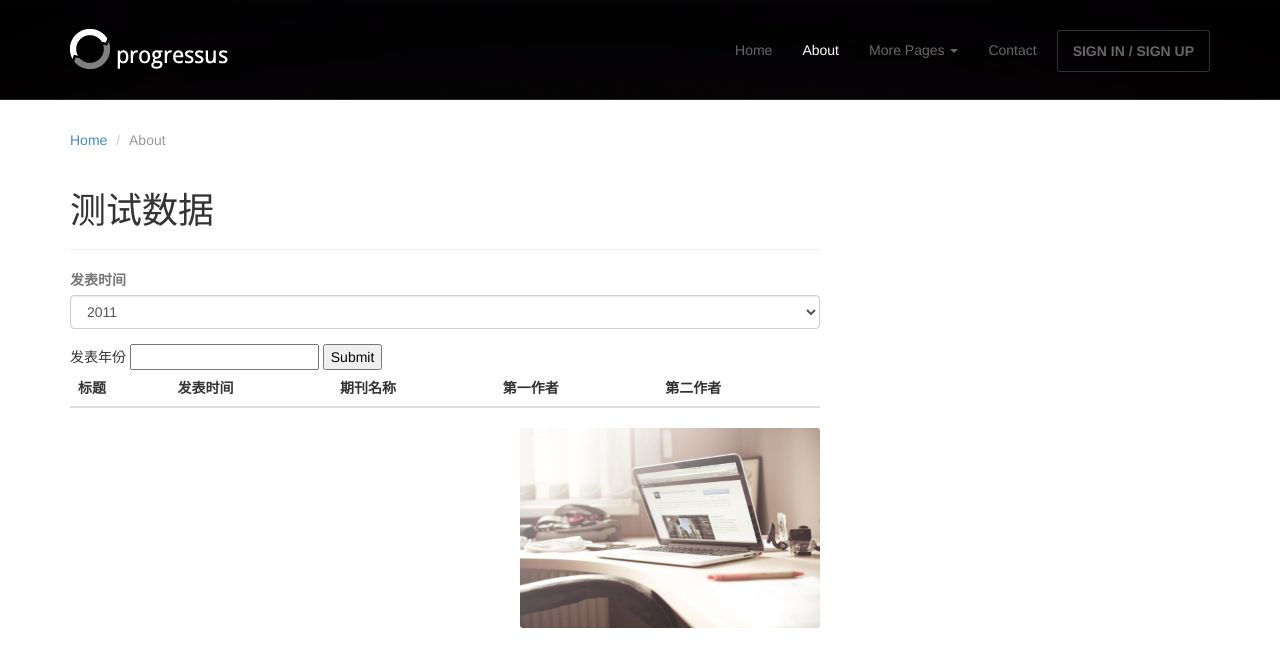
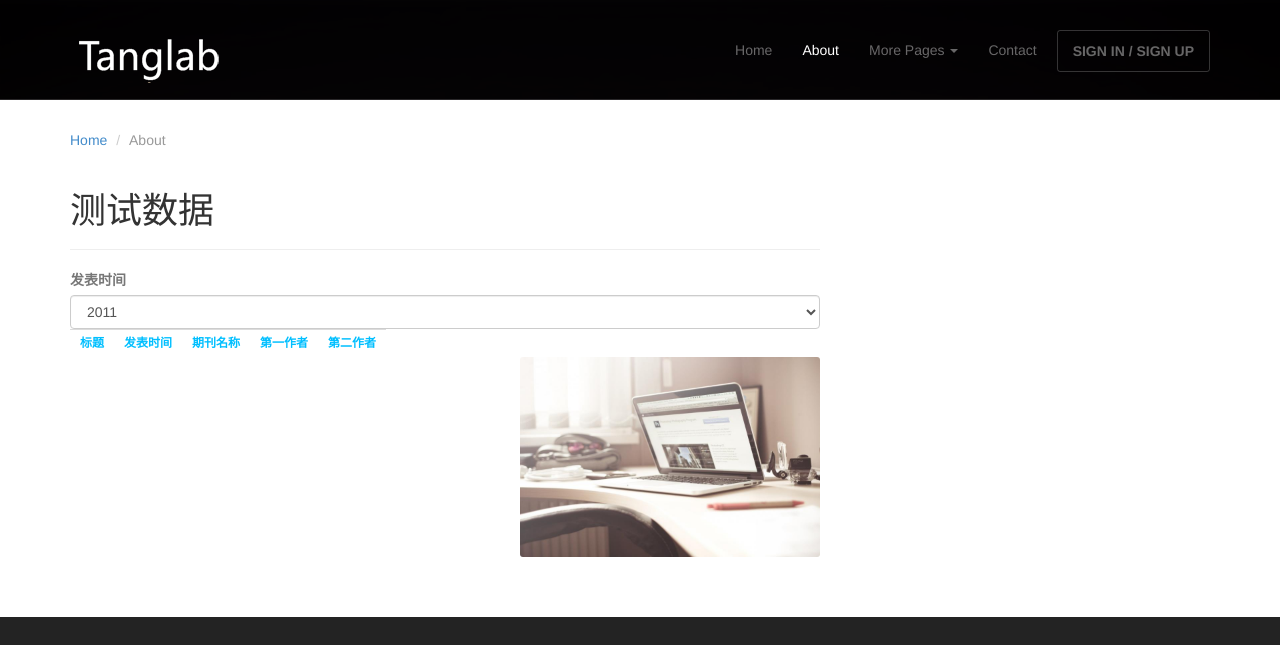
Before and after one commit to SkyFishT/mongoPro-1, a Django app: page /tanglab/about in a window 1280 px wide. Shown: the top 645 px of the page. Run offline with Django 3.2, Linux system fonts and the light colour scheme; data that the repository does not hold is empty; parts of the project's set-up code (start-up, migrations or seed data) failed here and were passed over; some libraries are stand-ins or nearby versions.

Commit message:
changed select & style of list

```diff
--- a/labs/templates/labs/about.html
+++ b/labs/templates/labs/about.html
@@ -21,9 +21,36 @@
 
     <!-- HTML5 shim and Respond.js IE8 support of HTML5 elements and media queries -->
     <!--[if lt IE 9]>
+    <script src="{% static 'assets/js/jquery1.5.js' %}"></script>
 	<script src="{% static 'assets/js/html5shiv.js' %}"></script>
 	<script src="{% static 'assets/js/respond.min.js' %}"></script>
 	<![endif]-->
+    <!--表单js和样式-->
+
+    <style type="text/css">
+/* Border styles */
+#table-1 thead, #table-1 tr {
+border-top-width: 1px;
+border-top-style: solid;
+border-top-color: rgb(220,220,220);
+}
+/* Padding and font style */
+#table-1 td, #table-1 th {
+padding: 5px 10px;
+font-size: 12px;
+font-family: Verdana;
+color: rgb(0,191,255);
+}
+
+/* Alternating background colors */
+#table-1 tr:nth-child(even) {
+background: rgb(220,220,220)
+}
+#table-1 tr:nth-child(odd) {
+background: #FFF
+}
+</style>
+
 </head>
 
 <body>
@@ -34,7 +61,7 @@
             <!-- Button for smallest screens -->
             <button type="button" class="navbar-toggle" data-toggle="collapse" data-target=".navbar-collapse"><span
                     class="icon-bar"></span> <span class="icon-bar"></span> <span class="icon-bar"></span></button>
-            <a class="navbar-brand" href="index.html"><img src="{% static 'assets/images/logo.png' %}"
+            <a class="navbar-brand" href="{% url 'labs:index' %}"><img src="{% static 'assets/images/logo.png' %}"
                                                            alt="Progressus HTML5 template"></a>
         </div>
         <div class="navbar-collapse collapse">
@@ -81,11 +108,10 @@
                     {% endfor %}
                 </ul>
             {% endif %}
-            <form role="form" action="" method="get">
+            <form role="form" action="" method="get" id="myform">
                 {% csrf_token %}
-                <div class="form-group">
                 <label for="name">发表时间</label>
-                    <select class="form-control">
+                <select class="form-control" name="year" value="" onchange="submitForm()">
                     <option value="2011">2011</option>
                     <option value="2012">2012</option>
                     <option value="2013">2013</option>
@@ -94,13 +120,15 @@
                     <option value="2016">2016</option>
                     <option value="2017">2017</option>
                 </select>
-                </div>
-                <lable>发表年份
-                    <input type="text" name="year" value="">
-                </lable>
-                <input type="submit" name="提交">
             </form>
-            <table class="table" aling=center>
+            <script>
+                function submitForm() {
+                    //获取form表单对象
+                    var form = document.getElementById("myform");
+                    form.submit();//form表单提交
+                }
+            </script>
+            <table aling=center id="table-1">
                 <caption></caption>
                 <thead>
                 <tr>
--- a/labs/templates/labs/index.html
+++ b/labs/templates/labs/index.html
@@ -33,7 +33,7 @@
 			<div class="navbar-header">
 				<!-- Button for smallest screens -->
 				<button type="button" class="navbar-toggle" data-toggle="collapse" data-target=".navbar-collapse"><span class="icon-bar"></span> <span class="icon-bar"></span> <span class="icon-bar"></span> </button>
-				<a class="navbar-brand" href="index.html"><img src="{% static 'assets/images/logo.png' %}" alt="Progressus HTML5 template"></a>
+				<a class="navbar-brand" href="{% url 'labs:index' %}"><img src="{% static 'assets/images/logo.png' %}" alt="Progressus HTML5 template"></a>
 			</div>
 			<div class="navbar-collapse collapse">
 				<ul class="nav navbar-nav pull-right">
```
Also changed, not shown: labs/static/assets/images/logo.png. Lines whose indentation alone changed are shown as unchanged.
